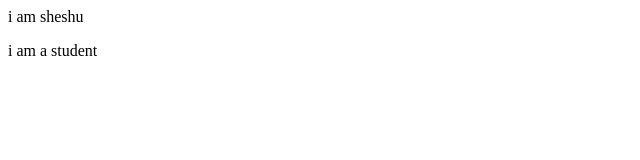
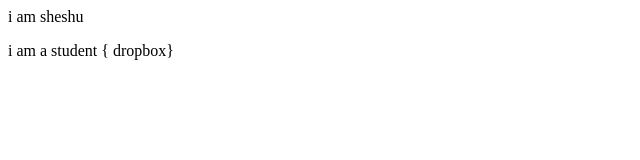
Before and after one commit to Sheshadri-Reddy-C/sheshu, a plain HTML site: page index.html in a window 1280 px wide. Shown: the full height of the page, 0-640 px from the left. Drawn offline with Linux system fonts and the light colour scheme.

Commit message:
add dropbox

```diff
--- a/index.html
+++ b/index.html
@@ -1,2 +1,2 @@
 <p>i am sheshu</p>
-<p>i am a student</p>
+<p>i am a student { dropbox}</p>
```
